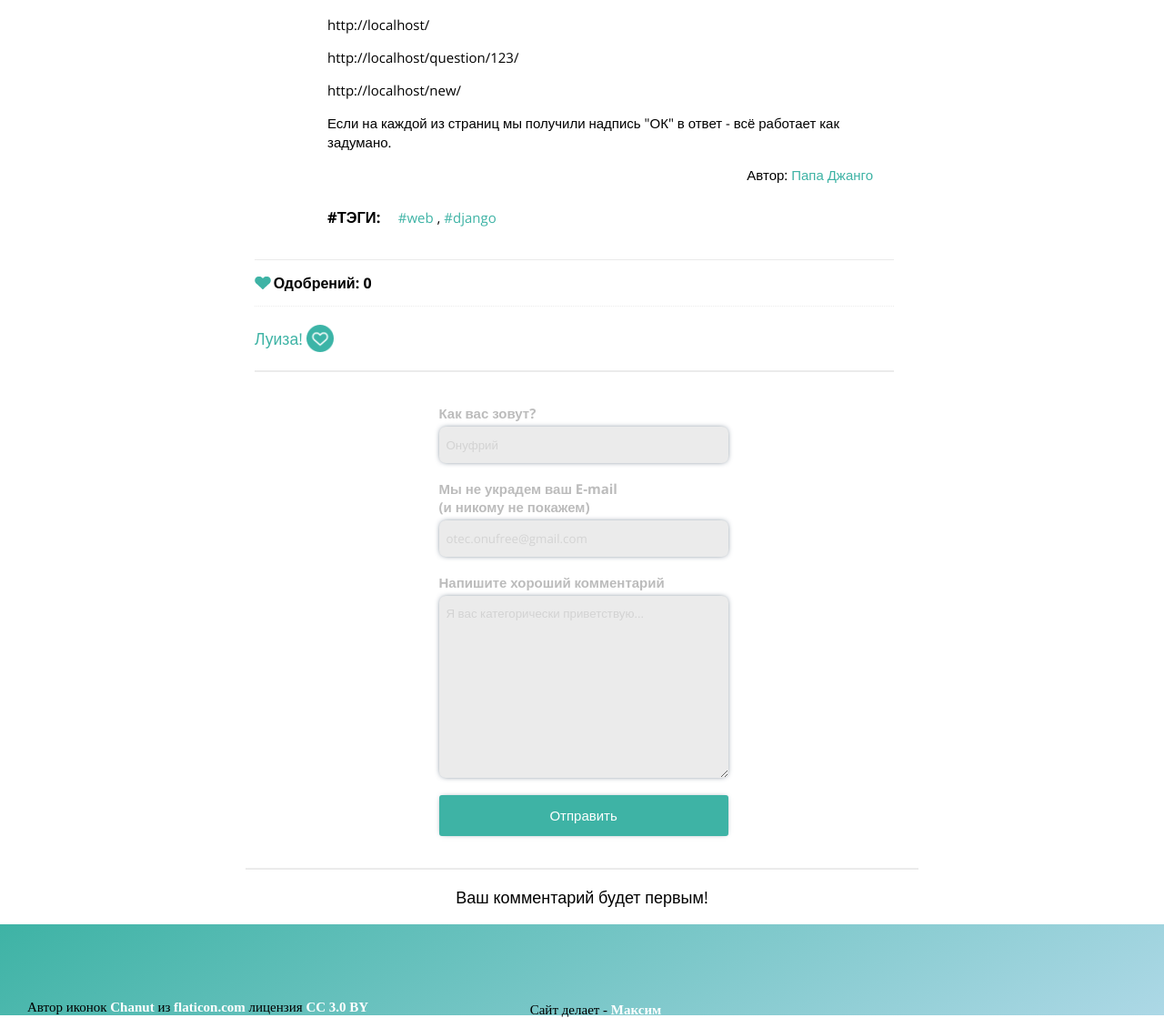
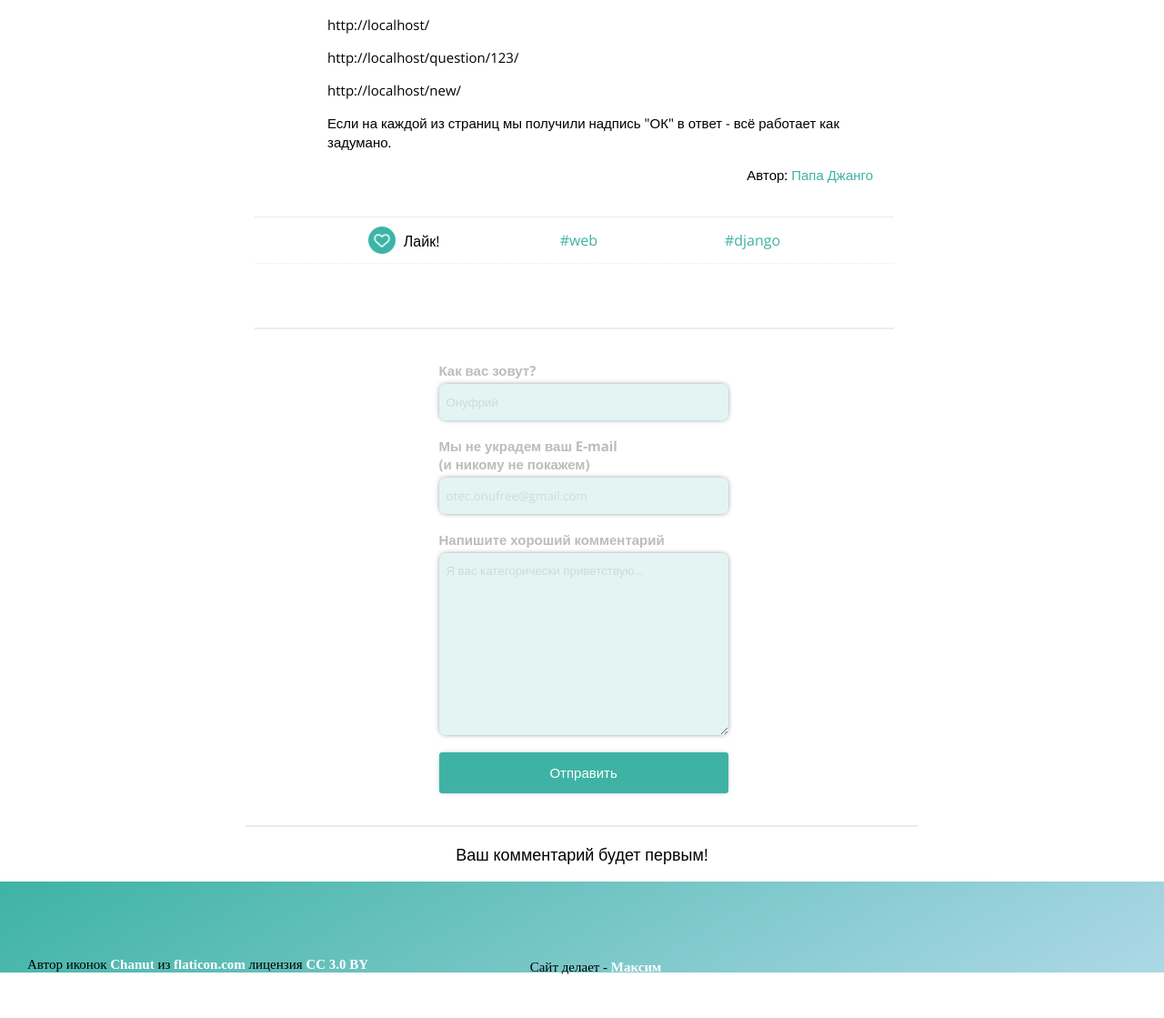
Before and after one commit to biryukov-m/c-media, a Django app: a page that uses blog/templates/blog/single.html in a window 1280 px wide. Shown: the part 4601-5720 px from the top of the page at 91% size. After the commit the page ends 5672 px from the top, so only its background shows below. Run offline with Django 3.2, Linux system fonts and the light colour scheme; data comes from the database, SQL or seed files in the repository; both versions use the stored data as it was after the commit.

Commit message:
Перерработаны индикаторы количества комментов и лайков и кнопка лайка. Теперь кнопка лайка и индикатор совмещены и появляется на ховере. Разделение на кнопки и индикаторы планируется убрать, и всё держать в одной секции.

```diff
--- a/blog/static/blog/css/head.css
+++ b/blog/static/blog/css/head.css
@@ -270,7 +270,7 @@ a{
 .post-info .indicator {
     font-size: 0.90em;
     display: inline-block;
-    padding: 6px 10px 4px 10px;
+    padding: 6px 2px 4px 10px;
 }
 .post-info .indicator:not(:first-of-type){
     border-left: 1px solid #ebebeb;
@@ -397,21 +397,57 @@ button,
 .article-bottom .info {
     display: flex;
     flex-wrap: wrap;
-    height: 50px;
+    justify-content: space-evenly;
+    min-height: 50px;
     align-items: center;
     border-bottom: 1px dotted #ebebeb;
     font-size: 1rem;
-    font-weight: bold;
     color: black;
 }
 .article-bottom .info .likes {
     background: url("/static/blog/img/heart.png") left center no-repeat;
     padding-left: 1.3rem;
+    /*margin-right: 15px;*/
 }
 .article-bottom .info .comments {
     background: url("/static/blog/img/comment.png") left center no-repeat;
-    padding-left: 1.4rem;
-    margin-left: 1.4rem;
+    padding-left: 25px;
+    margin-left: 15px;
+}
+.article-bottom .info  a{
+    color: #3eb3a5;
+    margin-left: 15px;
+}
+.article-bottom .info a.article-vote {
+    width: 37px;
+    height: 30px;
+    padding: 10px 0 0 34px;
+    margin-left: 0;
+    text-align: left;
+    vertical-align: middle;
+    background: url("/static/blog/img/heart_vote.png") left no-repeat;
+    background-size: 30px;
+    color: black;
+}
+.article-bottom .info a.article-vote span{
+    padding-left: 5px;
+}
+.article-bottom .info a.article-vote:hover {
+    position: relative;
+    box-shadow: 0 1px 4px 3px rgba(62, 179, 165, 0.6);
+    padding: 10px 34px 0 0;
+    color: rgba(255,255,255,0);
+    background-position: 88% center;
+    transition:  box-shadow cubic-bezier(.1,.9,.9,.1) 0.2s, background-position ease-in-out 0.2s;
+}
+.article-bottom .info a.article-vote:hover span:before {
+    display: inline;
+    position: absolute;
+    content: "+1";
+    color: #3eb3a5;
+    top: 8px;
+    left: 9px;
+    transform: scale(1.5);
 }
 .article-bottom .control {
     display: flex;
@@ -424,26 +460,12 @@ button,
     color: #3eb3a5;
     /*color: rgba(62, 179, 165, 0.6);*/
 }
-
-.article-bottom .control a.article-vote:hover {
-    box-shadow: 0 1px 4px 3px rgba(62, 179, 165, 0.7);
-    padding-left: 45px;
-    padding-right: 5px;
-    background-position: 12% center;
-    transition:  all ease-in-out 0.3s, box-shadow cubic-bezier(.1,.9,.9,.1) 0.6s, background-position ease-in-out 0.6s;
-}
 .article-bottom .control a.article-vote:active {
     transform: scale(1.3);
     /*box-shadow: 0 0 1px 1px rgba(62, 179, 165, 1);*/
     box-shadow: none;
     transition: transform 0.03s linear;
 }
-.article-bottom .control a:hover span {
-    transform: rotate(30deg);
-    color: hotpink;
-    transition: color ease-in 6s;
-}
-
 .article-bottom .control .next-post {
     display: inline-block;
     padding: 15px 10px;
@@ -454,15 +476,6 @@ button,
     font-weight: bold;
     box-shadow: 0 0 6px -2px #34495e;
 }
-.article-bottom .control .article-vote {
-    background: url("/static/blog/img/heart_vote.png") right no-repeat;
-    padding-right: 34px;
-    padding-top: 6px;
-    padding-bottom: 6px;
-    background-size: 30px;
-
-}
-
 /* End Single article */
 .main-content form.post-form,
 .main-content form.login-form {
@@ -512,7 +525,7 @@ form.writecomment #id_email {
     height: 40px;
     padding: 0 8px;
     border-radius: 7px;
-    background: #ebebeb;
+    background: rgba(69, 179, 164, 0.14);
     margin-bottom: 18px;
     box-shadow: 0 0 6px -2px #34495e;
     font-family: inherit;
@@ -527,7 +540,7 @@ form.writecomment #id_email {
 form.writecomment textarea {
     resize: vertical;
     box-sizing: border-box;
-    background: #ebebeb;
+    background: rgba(69, 179, 164, 0.14);
     border-radius: 7px;
     padding: 10px 8px;
     width: 100%;
--- a/blog/templates/blog/post-base.html
+++ b/blog/templates/blog/post-base.html
@@ -13,12 +13,14 @@
                 <a class="category-name" title="Перейти к разделу - {{ post.category.name.lower }}"
                    href="{% url 'blog:by-category' post.category.slug %}">{{ post.category.name.capitalize }}</a>
             </div>
+            {% if post.likes %}
             <div class="likes indicator">
                 <div class="indicator-icon-heart"></div>
-                <span class="likes-counter">136</span>
+                <span class="likes-counter">{{ post.likes }}</span>
                 <span>одобрений</span>
             </div>
-            {% if post.get_approved_commets.first %}
+            {% endif %}
+            {% if post.get_approved_comments.last %}
             <div class="comments indicator">
                 <div class="indicator-icon-comment"></div>
                 <span class="comment-counter">{{ post.get_approved_comments.count }}</span>
@@ -28,8 +30,8 @@
             {% if post.get_drafted_comments.first and user %}
                 <div class="comments indicator">
                     <div class="indicator-icon-comment"></div>
-                    <span class="comment-counter">{{ post.get_approved_comments.count }}</span>
-                    <span>прокомментировали</span>
+                    <span class="comment-counter"></span>
+                    <span>{{ post.get_drafted_comments.count }} ожидают</span>
                 </div>
 
             {% endif %}
--- a/blog/templates/blog/post-single.html
+++ b/blog/templates/blog/post-single.html
@@ -9,11 +9,11 @@
     </section>
 {% endblock %}
 {% block article_footer %}
-    <footer class="article-tags{{ style }}">
-        <span>#ТЭГИ: </span>
-            {% for tag in post.tags.all %}
-                <a href="{% url 'blog:by-tag' tag.slug %}">#{{ tag.name|lower }}</a>
-                {% if tag.pk != post.tags.all.last.pk %},{% endif %}
-            {% endfor %}
-    </footer>
+{#    <footer class="article-tags{{ style }}">#}
+{#        <span>#ТЭГИ: </span>#}
+{#            {% for tag in post.tags.all %}#}
+{#                <a href="{% url 'blog:by-tag' tag.slug %}">#{{ tag.name|lower }}</a>#}
+{#                {% if tag.pk != post.tags.all.last.pk %},{% endif %}#}
+{#            {% endfor %}#}
+{#    </footer>#}
 {% endblock %}
--- a/blog/templates/blog/single.html
+++ b/blog/templates/blog/single.html
@@ -5,18 +5,20 @@
     {% include 'blog/post-single.html' %}
     <nav class="article-bottom">
         <div class="info">
-            <span class="likes">
-                Одобрений: {{ post.likes }}
-            </span>
-            <span class="comments">
-                {% if post.get_approved_comments.first %}
-                    Комментариев: {{ post.get_approved_comments.count }}
-                {% endif %}
-            </span>
+        <a class="article-vote" href="{% url 'blog:article-vote' post.slug %}">
+            <span>{% if post.likes %}{{ post.likes }}{% else %}Лайк!{% endif %}</span>
+        </a>
+    {% if post.get_approved_comments.first %}
+        <span class="comments">{{ post.get_approved_comments.count }}</span>
+    {% endif %}
+            {% for tag in post.tags.all %}
+                <a href="{% url 'blog:by-tag' tag.slug %}">#{{ tag.name|lower }}</a>
+
+            {% endfor %}
         </div>
         <div class="control">
             {% if post.pub_date %}
-                <a class="article-vote" href="{% url 'blog:article-vote' post.slug %}"><span>Луиза!</span></a>
+
                 {% if post.get_next_by_create_date.is_published %}
                     <a class="next-post" href="{{ post.get_next_by_create_date.get_absolute_url }}"
                        title="{{ post.get_next_by_create_date.title }}">
```
Also changed, not shown: db.sqlite3.
